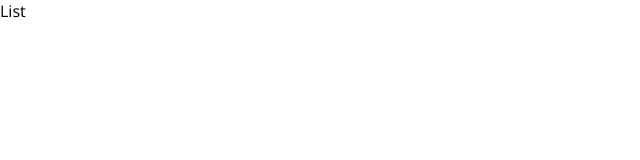
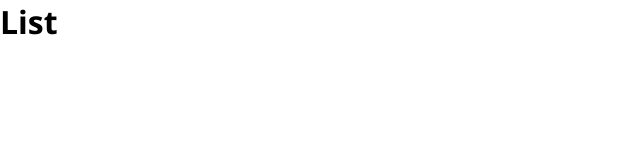
Before and after one commit to Rinaldo23/Airbnb_Clone, a React (Create React App) app in the folder client/: page /hotels in a window 1280 px wide. Shown: the top 160 px of the page, without its empty margins (0-640 px from the left). Built offline with nearby package versions, Linux system fonts and the light colour scheme.

Commit message:
Passing data from Home to Hotels

```diff
--- a/client/src/components/Header/Header.jsx
+++ b/client/src/components/Header/Header.jsx
@@ -6,8 +6,10 @@ import { useState } from "react";
 import "react-date-range/dist/styles.css"; // main css file
 import "react-date-range/dist/theme/default.css"; // theme css file
 import { format } from "date-fns";
+import { useNavigate } from "react-router-dom";
 
 const Header = ({ type }) => {
+    const [destination, setDestination] = useState("");
     const [openDate, setOpenDate] = useState(false);
     const [dates, setDates] = useState([
         {
@@ -23,6 +25,8 @@ const Header = ({ type }) => {
         room: 1,
     });
 
+    const navigate = useNavigate();
+
     const handleOption = (name, operation) => {
         setOptions((prev) => {
             return {
@@ -30,6 +34,10 @@ const Header = ({ type }) => {
                 [name]: operation === "i" ? options[name] + 1 : options[name] - 1,
             };
         });
+    };
+
+    const handleSearch = () => {
+        navigate("/hotels", { state: { destination, dates, options } });
     };
 
     return (
@@ -74,6 +82,7 @@ const Header = ({ type }) => {
                                     type="text"
                                     placeholder="Where are you going?"
                                     className="headerSearchInput"
+                                    onChange={(e) => setDestination(e.target.value)}
                                 />
                             </div>
                             <div className="headerSearchItem">
@@ -171,7 +180,7 @@ const Header = ({ type }) => {
                                 )}
                             </div>
                             <div className="headerSearchItem">
-                                <button className="headerBtn">
+                                <button className="headerBtn" onClick={handleSearch}>
                                     Search
                                 </button>
                             </div>
--- a/client/src/pages/List/List.jsx
+++ b/client/src/pages/List/List.jsx
@@ -1,8 +1,14 @@
 import React from 'react'
+import { useLocation } from 'react-router-dom';
 
 const List = () => {
+  const location = useLocation();
+  console.log(location)
   return (
-    <div>List</div>
+    <div>
+      <h1>List</h1>
+
+    </div>
   )
 }
 
```
